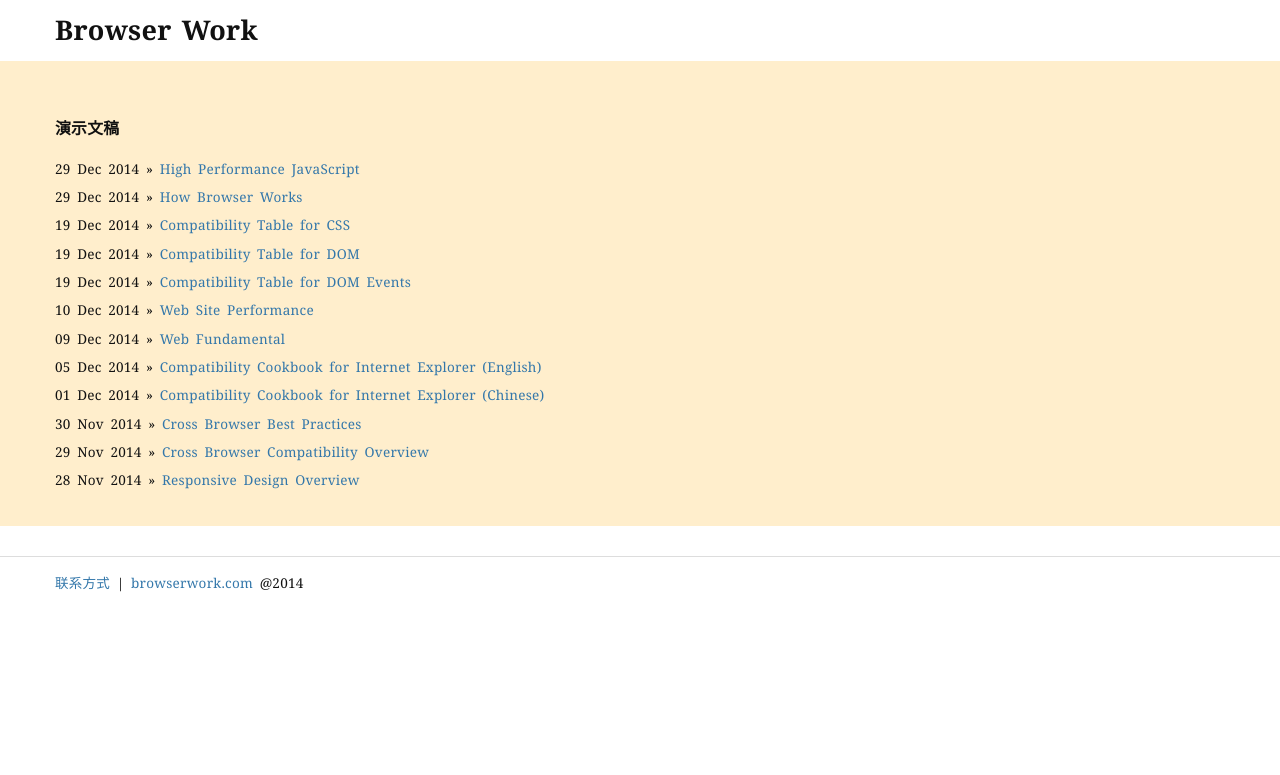
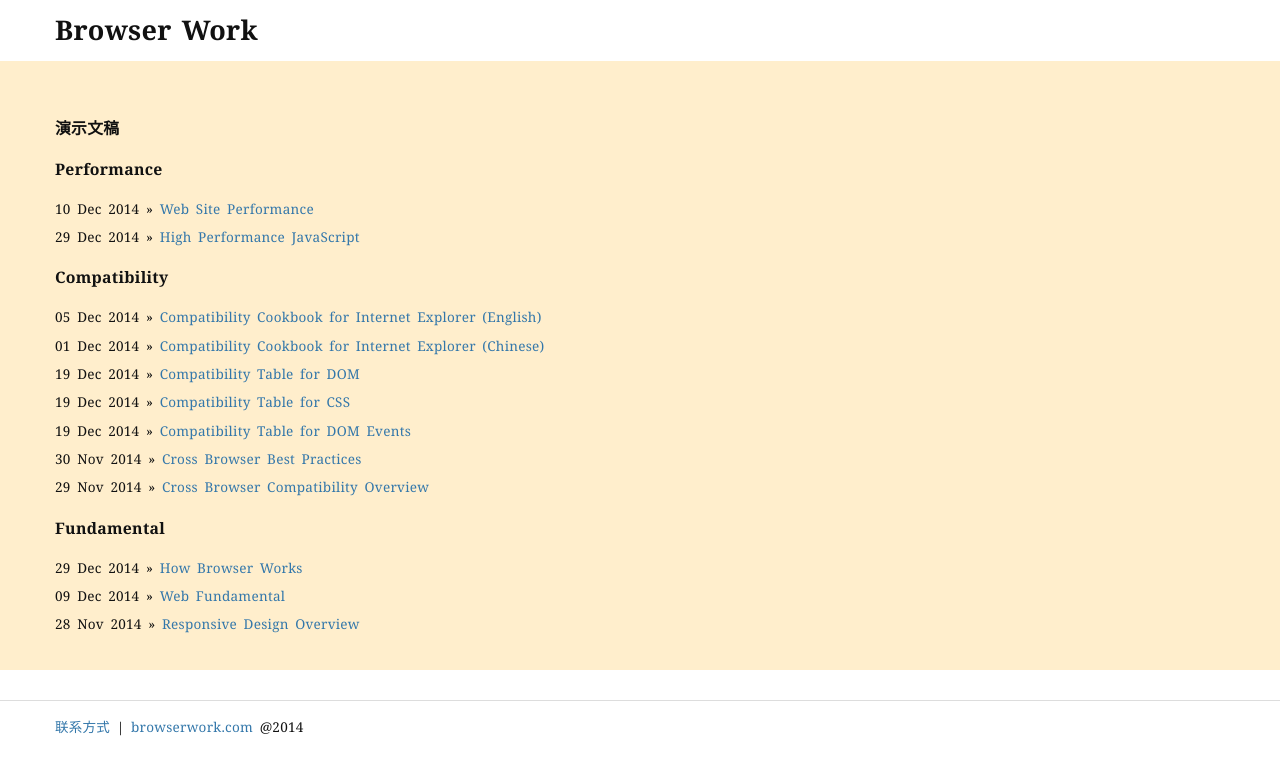
Before and after one commit to aaronz/aaronz.github.com, a Jekyll site: the page built from slides.html, in a window 1280 px wide. Shown: the top 775 px of the page. Built offline with Jekyll 4.4.1, drawn with Linux system fonts in a browser that asks for light colours; Markdown is read by kramdown in place of the engine named in the settings.

Commit message:
update slides index

```diff
--- a/slides.html
+++ b/slides.html
@@ -8,30 +8,21 @@ title: Slides
         <div id="home">
             <h3 class="text-muted">演示文稿</h3>
             <ul class="posts">
-                <li><span>29 Dec 2014</span> &raquo; <a href="slides/high-performance-javascript.html">High Performance JavaScript</a>
-                </li>
-                <li><span>29 Dec 2014</span> &raquo; <a href="slides/how-browser-works.html">How Browser Works</a>
-                </li>
-                <li><span>19 Dec 2014</span> &raquo; <a href="slides/compat-css.html">Compatibility Table for CSS</a>
-                </li>
-                <li><span>19 Dec 2014</span> &raquo; <a href="slides/compat-dom.html">Compatibility Table for DOM</a>
-                </li>
-                <li><span>19 Dec 2014</span> &raquo; <a href="slides/compat-dom-events.html">Compatibility Table for DOM Events</a>
-                </li>
-                <li><span>10 Dec 2014</span> &raquo; <a href="slides/web-site-performance.html">Web Site Performance</a>
-                </li>
-                <li><span>09 Dec 2014</span> &raquo; <a href="slides/web-fundamental.html">Web Fundamental</a>
-                </li>
-                <li><span>05 Dec 2014</span> &raquo; <a href="slides/compatibility-cookbook.html">Compatibility Cookbook for Internet Explorer (English)</a>
-                </li>
-                <li><span>01 Dec 2014</span> &raquo; <a href="slides/compatibility-cookbook-cn.html">Compatibility Cookbook for Internet Explorer (Chinese)</a>
-                </li>
-                <li><span>30 Nov 2014</span> &raquo; <a href="slides/cross-browser-best-practices.html">Cross Browser Best Practices</a>
-                </li>
-                <li><span>29 Nov 2014</span> &raquo; <a href="slides/cross-browser-compatibility.html">Cross Browser Compatibility Overview</a>
-                </li>
-                <li><span>28 Nov 2014</span> &raquo; <a href="slides/responsive-design">Responsive Design Overview</a>
-                </li>
+                <h3>Performance</h3>
+                <li><span>10 Dec 2014</span> &raquo; <a href="slides/web-site-performance.html">Web Site Performance</a></li>
+                <li><span>29 Dec 2014</span> &raquo; <a href="slides/high-performance-javascript.html">High Performance JavaScript</a></li>
+                <h3>Compatibility</h3>
+                <li><span>05 Dec 2014</span> &raquo; <a href="slides/compatibility-cookbook.html">Compatibility Cookbook for Internet Explorer (English)</a></li>
+                <li><span>01 Dec 2014</span> &raquo; <a href="slides/compatibility-cookbook-cn.html">Compatibility Cookbook for Internet Explorer (Chinese)</a></li>
+                <li><span>19 Dec 2014</span> &raquo; <a href="slides/compat-dom.html">Compatibility Table for DOM</a></li>
+                <li><span>19 Dec 2014</span> &raquo; <a href="slides/compat-css.html">Compatibility Table for CSS</a></li>
+                <li><span>19 Dec 2014</span> &raquo; <a href="slides/compat-dom-events.html">Compatibility Table for DOM Events</a></li>
+                <li><span>30 Nov 2014</span> &raquo; <a href="slides/cross-browser-best-practices.html">Cross Browser Best Practices</a></li>
+                <li><span>29 Nov 2014</span> &raquo; <a href="slides/cross-browser-compatibility-overview.html">Cross Browser Compatibility Overview</a></li>
+                <h3>Fundamental</h3>
+                <li><span>29 Dec 2014</span> &raquo; <a href="slides/how-browser-works.html">How Browser Works</a></li>
+                <li><span>09 Dec 2014</span> &raquo; <a href="slides/web-fundamental.html">Web Fundamental</a></li>
+                <li><span>28 Nov 2014</span> &raquo; <a href="slides/responsive-design">Responsive Design Overview</a></li>
             </ul>
         </div>
     </div>
```
